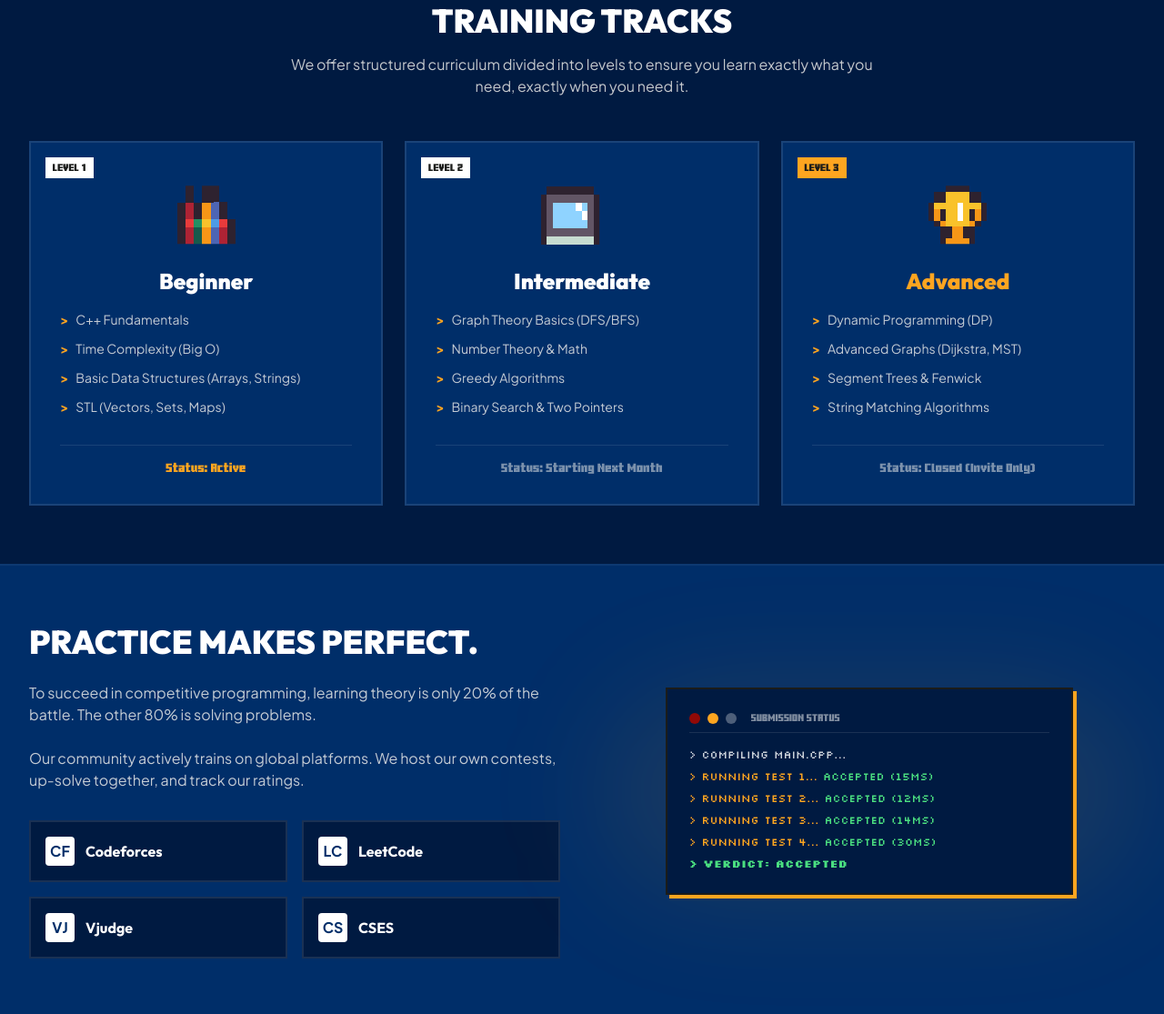
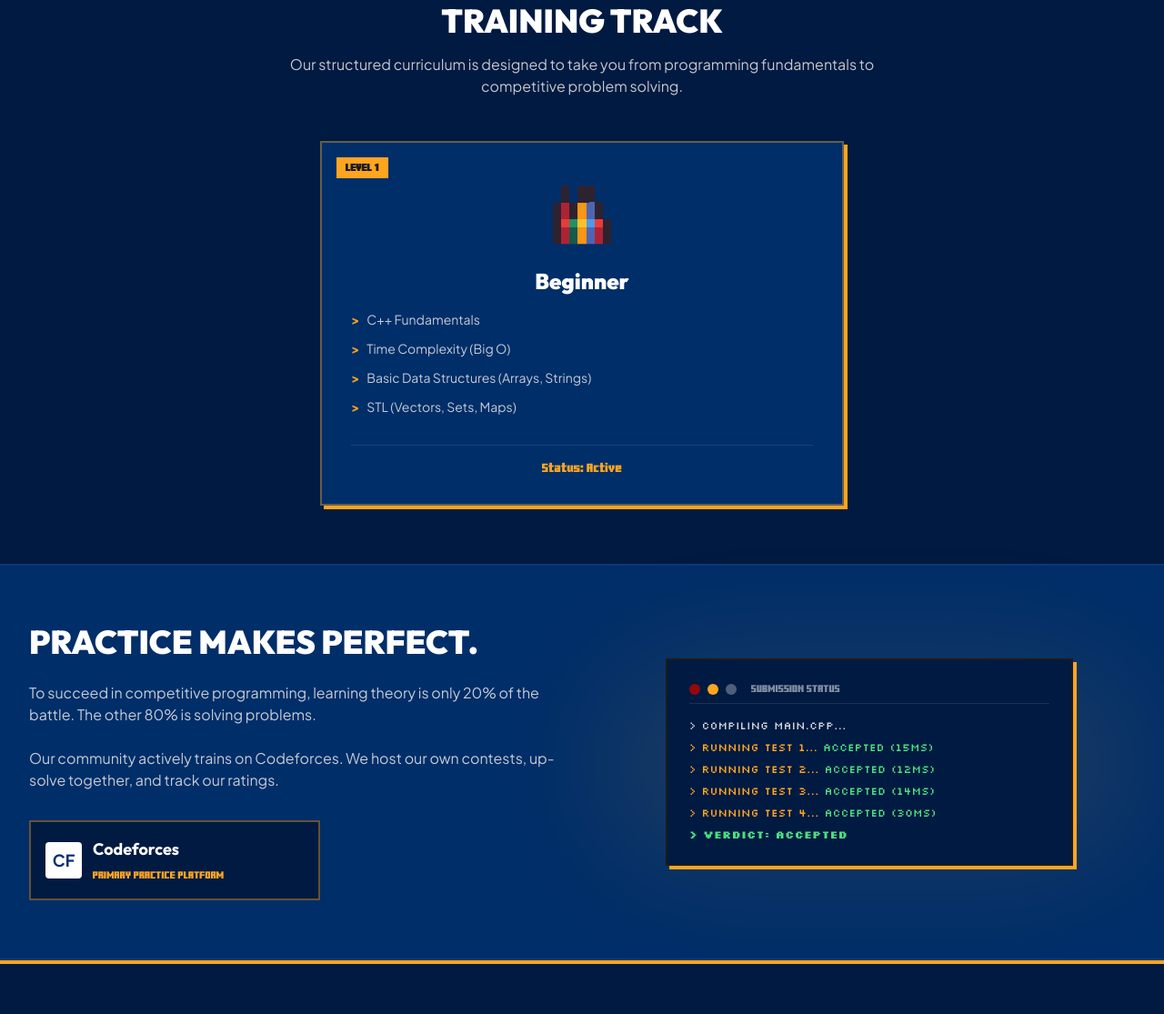
Before and after one commit to mohamed-elhosary1/icpc-community-nusc, a website: page participant/index.html in a window 1280 px wide. Shown: the part 1017-2132 px from the top of the page at 91% size. Drawn offline with nearby package versions, Linux system fonts and the light colour scheme; files whose address does not match are found by name.

Commit message:
refactor: simplify training track to Level 1 and feature Codeforces as practice platform

```diff
--- a/participant/index.html
+++ b/participant/index.html
@@ -524,14 +524,14 @@
 <section id="tracks" class="py-16 bg-navy-dark relative">
     <div class="max-w-site mx-auto px-4 md:px-8">
         <div class="text-center mb-12">
-            <h2 class="font-display font-black text-3xl md:text-4xl text-white mb-4">TRAINING TRACKS</h2>
-            <p class="font-body text-cream-dark/80 max-w-2xl mx-auto">We offer structured curriculum divided into levels to ensure you learn exactly what you need, exactly when you need it.</p>
+            <h2 class="font-display font-black text-3xl md:text-4xl text-white mb-4">TRAINING TRACK</h2>
+            <p class="font-body text-cream-dark/80 max-w-2xl mx-auto">Our structured curriculum is designed to take you from programming fundamentals to competitive problem solving.</p>
         </div>
 
-        <div class="grid grid-cols-1 md:grid-cols-3 gap-6">
+        <div class="max-w-xl mx-auto">
             <!-- Beginner -->
-            <div class="bg-navy p-8 pixel-border border-2 border-white/10 hover:border-gold transition-colors relative overflow-hidden group">
-                <span class="font-minecraft text-[10px] text-ink bg-white px-2 py-1 uppercase absolute top-4 left-4">LEVEL 1</span>
+            <div class="bg-navy p-8 pixel-border border-2 border-gold/40 hover:border-gold transition-colors relative overflow-hidden group pixel-shadow-gold">
+                <span class="font-minecraft text-[10px] text-ink bg-gold px-2.5 py-1 uppercase absolute top-4 left-4 font-bold">LEVEL 1</span>
                 <img src="/assets/Objects/Living%20Room/Books_outside_1.png" class="pixel-art w-16 h-16 mx-auto mb-6 float-slow mt-4" />
                 <h3 class="font-display font-black text-2xl text-white text-center mb-4">Beginner</h3>
                 <ul class="space-y-3 font-body text-sm text-cream-dark/80 mb-8">
@@ -542,34 +542,6 @@
                 </ul>
                 <div class="text-center border-t border-white/10 pt-4 font-minecraft text-xs text-gold">Status: Active</div>
             </div>
-
-            <!-- Intermediate -->
-            <div class="bg-navy p-8 pixel-border border-2 border-white/10 hover:border-gold transition-colors relative overflow-hidden group">
-                <span class="font-minecraft text-[10px] text-ink bg-white px-2 py-1 uppercase absolute top-4 left-4">LEVEL 2</span>
-                <img src="/assets/Furniture/Bedroom/Laptop.png" class="pixel-art w-16 h-16 mx-auto mb-6 float-drift mt-4" />
-                <h3 class="font-display font-black text-2xl text-white text-center mb-4">Intermediate</h3>
-                <ul class="space-y-3 font-body text-sm text-cream-dark/80 mb-8">
-                    <li class="flex items-start gap-2"><span class="text-gold font-bold">></span> Graph Theory Basics (DFS/BFS)</li>
-                    <li class="flex items-start gap-2"><span class="text-gold font-bold">></span> Number Theory & Math</li>
-                    <li class="flex items-start gap-2"><span class="text-gold font-bold">></span> Greedy Algorithms</li>
-                    <li class="flex items-start gap-2"><span class="text-gold font-bold">></span> Binary Search & Two Pointers</li>
-                </ul>
-                <div class="text-center border-t border-white/10 pt-4 font-minecraft text-xs text-cream-dark/50">Status: Starting Next Month</div>
-            </div>
-
-            <!-- Advanced -->
-            <div class="bg-navy p-8 pixel-border border-2 border-white/10 hover:border-gold transition-colors relative overflow-hidden group">
-                <span class="font-minecraft text-[10px] text-ink bg-gold px-2 py-1 uppercase absolute top-4 left-4">LEVEL 3</span>
-                <img src="/assets/Objects/Bedroom/Trophy.png" class="pixel-art w-16 h-16 mx-auto mb-6 float-slow mt-4" />
-                <h3 class="font-display font-black text-2xl text-gold text-center mb-4">Advanced</h3>
-                <ul class="space-y-3 font-body text-sm text-cream-dark/80 mb-8">
-                    <li class="flex items-start gap-2"><span class="text-gold font-bold">></span> Dynamic Programming (DP)</li>
-                    <li class="flex items-start gap-2"><span class="text-gold font-bold">></span> Advanced Graphs (Dijkstra, MST)</li>
-                    <li class="flex items-start gap-2"><span class="text-gold font-bold">></span> Segment Trees & Fenwick</li>
-                    <li class="flex items-start gap-2"><span class="text-gold font-bold">></span> String Matching Algorithms</li>
-                </ul>
-                <div class="text-center border-t border-white/10 pt-4 font-minecraft text-xs text-cream-dark/50">Status: Closed (Invite Only)</div>
-            </div>
         </div>
     </div>
 </section>
@@ -581,24 +553,15 @@
             <div class="md:w-1/2">
                 <h2 class="font-display font-black text-3xl md:text-4xl text-white mb-6">PRACTICE MAKES PERFECT.</h2>
                 <p class="font-body text-cream-dark/80 mb-6">To succeed in competitive programming, learning theory is only 20% of the battle. The other 80% is solving problems.</p>
-                <p class="font-body text-cream-dark/80 mb-8">Our community actively trains on global platforms. We host our own contests, up-solve together, and track our ratings.</p>
-
-                <div class="grid grid-cols-2 gap-4">
-                    <div class="bg-navy-dark p-4 pixel-border border-white/10 flex items-center gap-3">
-                        <div class="w-8 h-8 bg-white rounded flex items-center justify-center font-bold text-navy">CF</div>
-                        <span class="font-display font-bold text-white">Codeforces</span>
-                    </div>
-                    <div class="bg-navy-dark p-4 pixel-border border-white/10 flex items-center gap-3">
-                        <div class="w-8 h-8 bg-white rounded flex items-center justify-center font-bold text-navy">LC</div>
-                        <span class="font-display font-bold text-white">LeetCode</span>
-                    </div>
-                    <div class="bg-navy-dark p-4 pixel-border border-white/10 flex items-center gap-3">
-                        <div class="w-8 h-8 bg-white rounded flex items-center justify-center font-bold text-navy">VJ</div>
-                        <span class="font-display font-bold text-white">Vjudge</span>
-                    </div>
-                    <div class="bg-navy-dark p-4 pixel-border border-white/10 flex items-center gap-3">
-                        <div class="w-8 h-8 bg-white rounded flex items-center justify-center font-bold text-navy">CS</div>
-                        <span class="font-display font-bold text-white">CSES</span>
+                <p class="font-body text-cream-dark/80 mb-8">Our community actively trains on Codeforces. We host our own contests, up-solve together, and track our ratings.</p>
+
+                <div class="max-w-xs">
+                    <div class="bg-navy-dark p-4 pixel-border border-gold/40 flex items-center gap-3 pixel-shadow">
+                        <div class="w-10 h-10 bg-white rounded flex items-center justify-center font-bold text-navy text-lg">CF</div>
+                        <div>
+                            <span class="font-display font-bold text-white text-lg block">Codeforces</span>
+                            <span class="font-minecraft text-[10px] text-gold uppercase">Primary Practice Platform</span>
+                        </div>
                     </div>
                 </div>
             </div>
@@ -768,10 +731,7 @@
                         7. Target Training Level <span class="text-gold">*</span>
                     </label>
                     <select id="p-level" name="level" required class="pixel-input w-full">
-                        <option value="" disabled selected>-- Select target training level --</option>
-                        <option value="Level 1: Beginner">Level 1: Beginner (C++ Basics, STL, Big O, Basic Problem Solving)</option>
-                        <option value="Level 2: Intermediate">Level 2: Intermediate (Number Theory, Greedy, Graph DFS/BFS, Binary Search)</option>
-                        <option value="Level 3: Advanced">Level 3: Advanced (Dynamic Programming, Segment Trees, Advanced Graphs)</option>
+                        <option value="Level 1: Beginner" selected>Level 1: Beginner (C++ Basics, STL, Big O, Basic Problem Solving)</option>
                     </select>
                 </div>
 
```
Also changed, not shown: index.html (+2 -2 lines).
